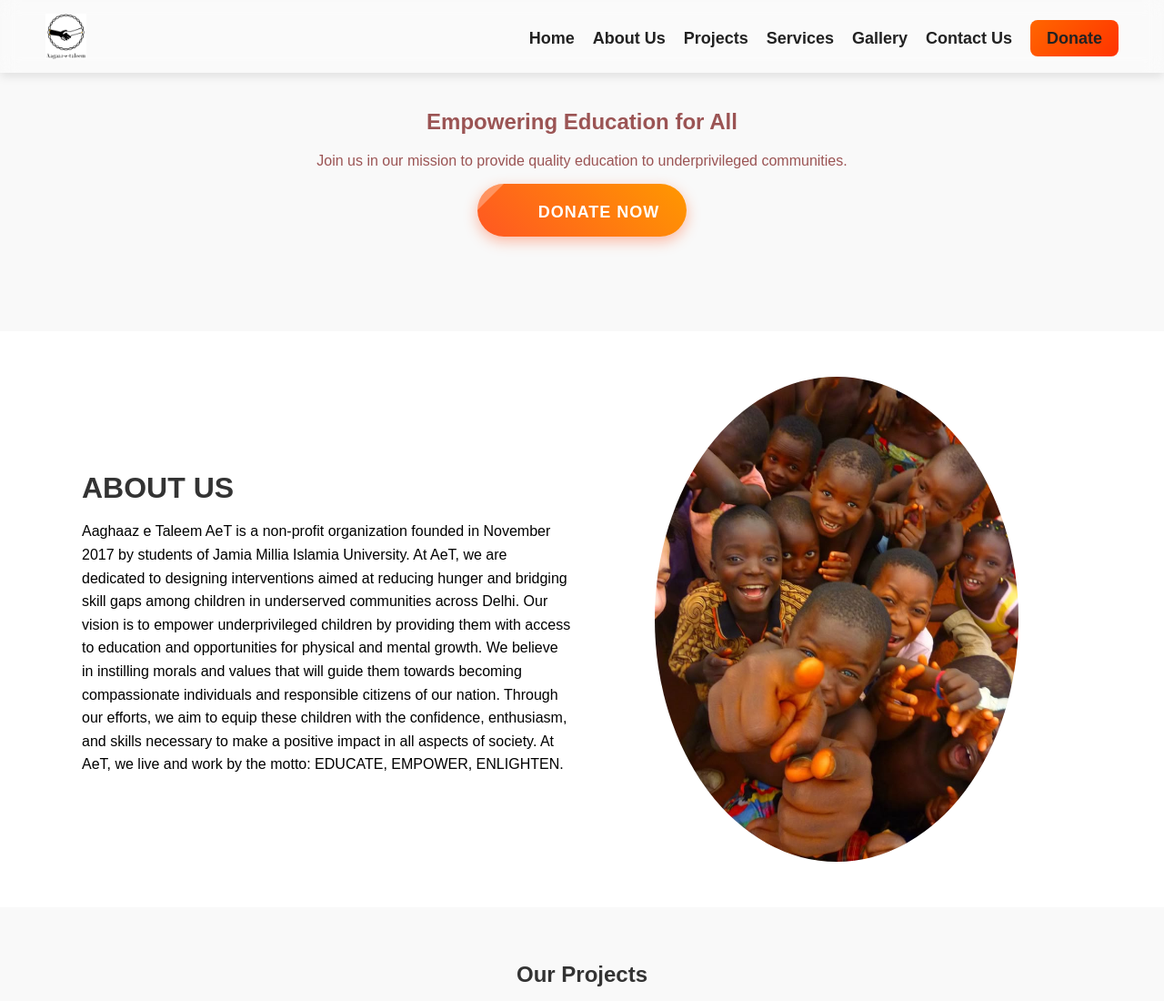
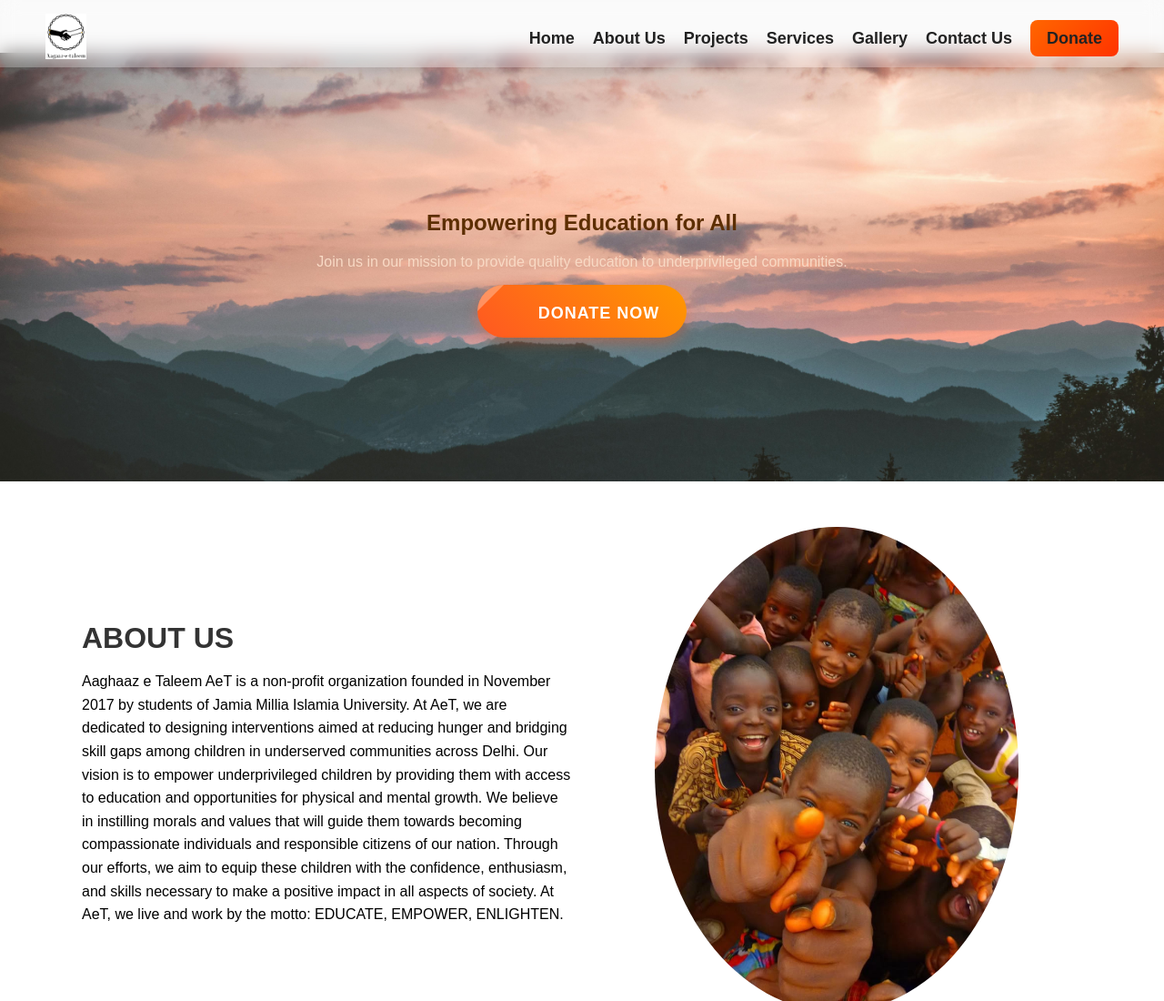
Before and after one commit to mohdwalirahmani/Aagaz-e-taleem, a plain HTML site: page index.html in a window 1280 px wide. Shown: the top 1100 px of the page at 91% size. Drawn offline with Linux system fonts and the light colour scheme.

Commit message:
updating hero section

```diff
--- a/styles.css
+++ b/styles.css
@@ -7,17 +7,20 @@ body {
     background-color: #f9f9f9;
 }
 
+
 /* General Header Styling */
 header {
     position: fixed; /* Keeps navbar at the top */
+    top: 0;
     width: 100%;
-    height: 50px;
+    height: 5.5%;
     background: rgba(255, 255, 255, 0.2); /* Glass effect */
     backdrop-filter: blur(10px); /* Blur effect */
     padding: 15px 0;
     box-shadow: 0 4px 10px rgba(0, 0, 0, 0.1);
     z-index: 1000;
 }
+
 
 /* Navbar Styling */
 .navbar {
@@ -80,7 +83,17 @@ header {
     background: url('hero.jpg') no-repeat center center/cover;
     color: rgb(155, 84, 84);
     text-align: center;
-    padding: 100px 20px;
+    padding: 12% 20%;
+    margin-top: 4.5%;
+}
+
+.hero-section h1 {
+    color: #5C2E00; /* Dark brown - Warm and elegant */
+    font-weight: bold;
+}
+
+.hero-section p {
+    color: #f8d9c4; /* Light peach for better readability */
 }
 
 /* Container for positioning */
@@ -153,6 +166,9 @@ header {
     50% { transform: translateY(5px); opacity: 1; }
     100% { transform: translateY(0); opacity: 0; }
 }
+
+
+
 
 
 /*about */
```
Also changed, not shown: hero.jpg (added).
